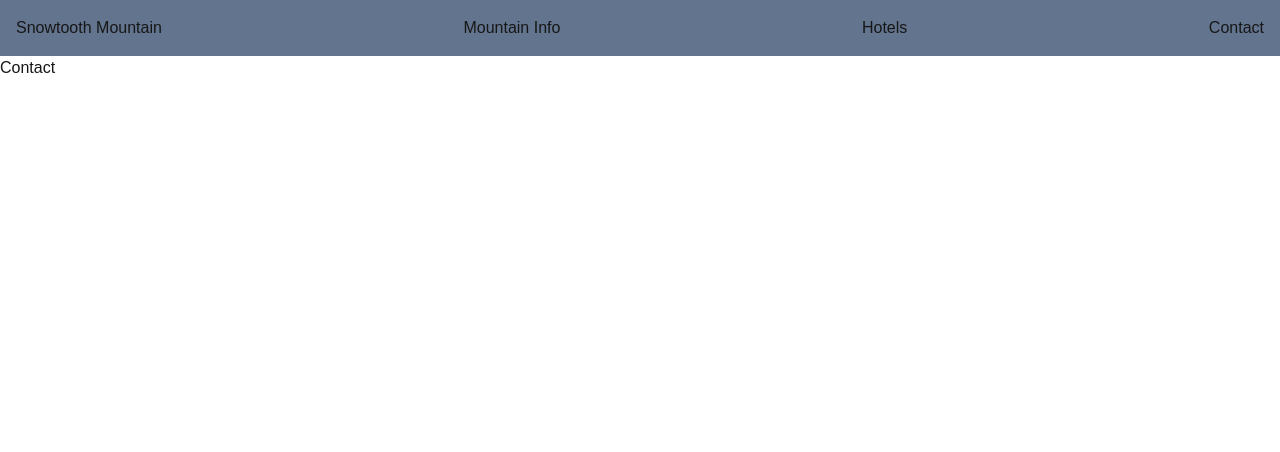
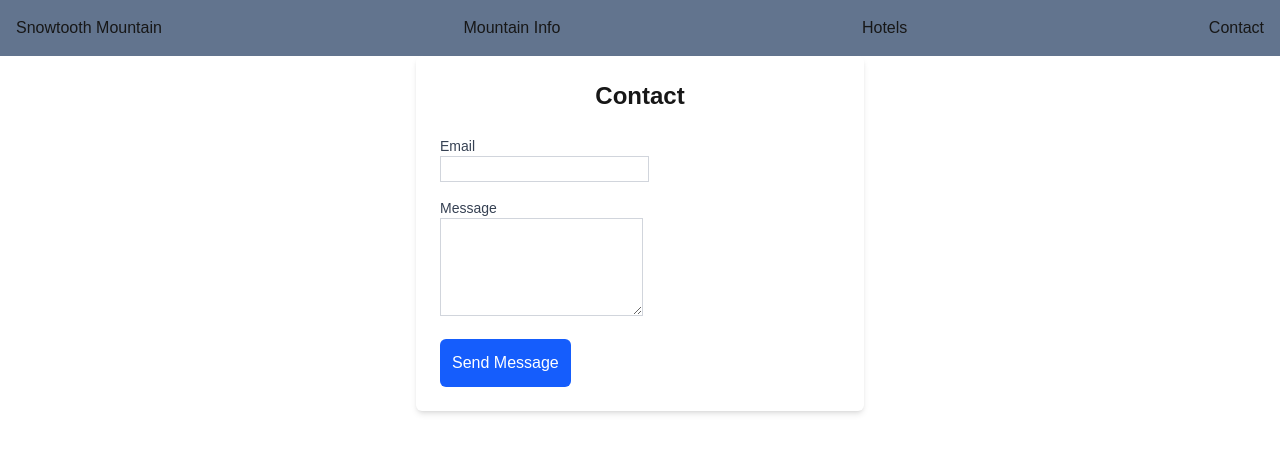
Before and after one commit to mcvetkovic807/nextjs-project, a Next.js app: page /contact in a window 1280 px wide. Shown: the top 452 px of the page. Built offline with nearby package versions, Linux system fonts and the light colour scheme.

Commit message:
06_04b form and tailwing classes added

```diff
--- a/src/app/contact/page.js
+++ b/src/app/contact/page.js
@@ -1,7 +1,18 @@
 export default function Page() {
     return (
-        <main>
-            <h1>Contact</h1>
+        <main className="max-w-md mx-auto p-6 bg-white shadow-md rounded-md">
+            <h1 className="text-2xl font-bold text-center mb-6">Contact</h1>
+            <form className="space-y-4">
+                <div>
+                    <label className="block text-sm font-medium text-gray-700" htmlFor="email">Email</label>
+                    <input id="email" type="email" name="email" required className="border border-gray-300 focus:ring-2 focus:ring-blue-500 focus:border-blue-500" />
+                </div>
+                <div>
+                    <label htmlFor="message" className="block text-sm font-medium text-gray-700">Message</label>
+                    <textarea id="message" required name="message" rows="4" className="border border-gray-300 focus:ring-2 focus:ring-blue-500 focus:border-blue-500" ></textarea>
+                </div>
+                <button type="submit" className="text-white bg-blue-600 rounded-md p-3">Send Message</button>
+            </form>
         </main>
     );
 }
```
